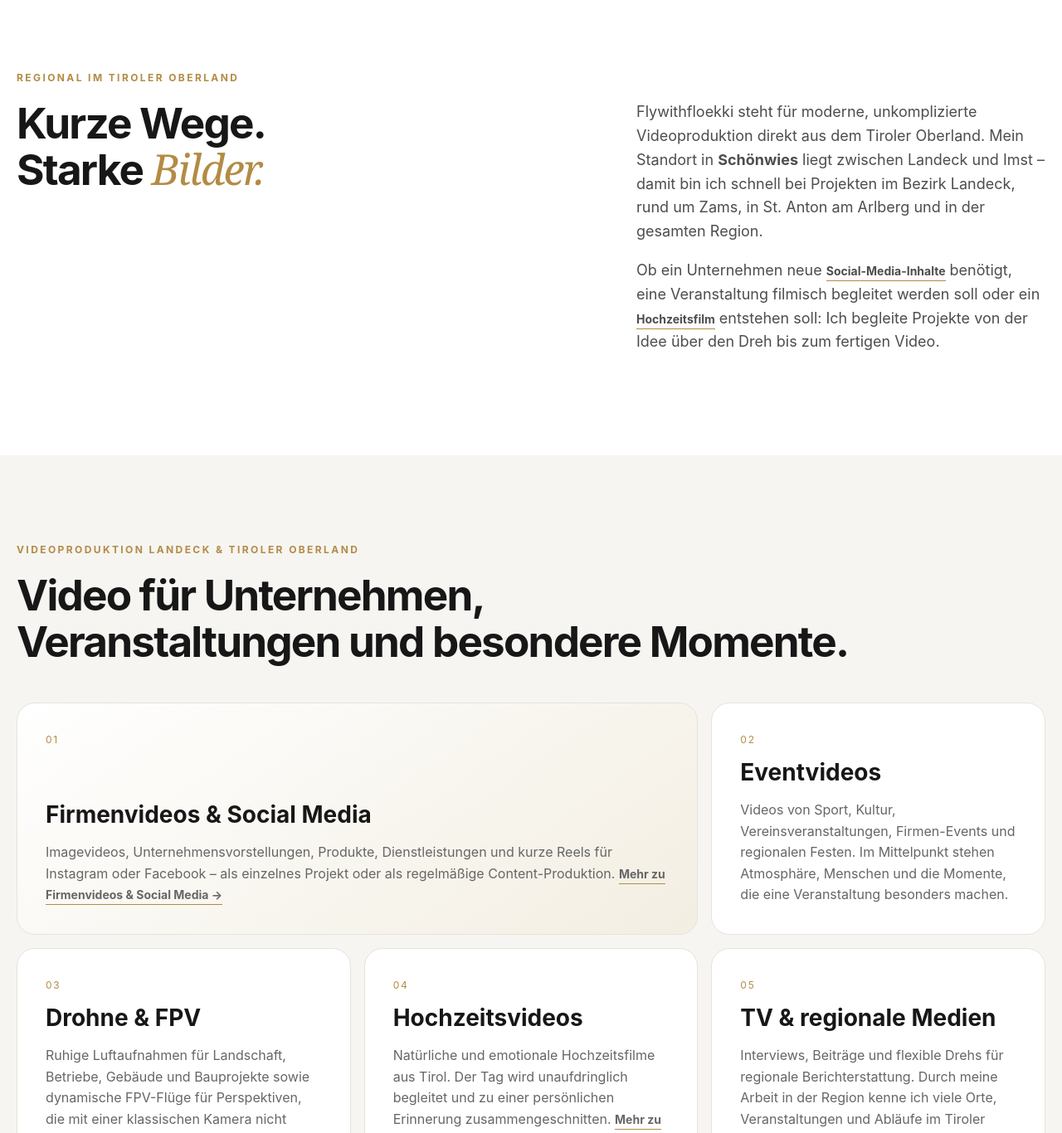
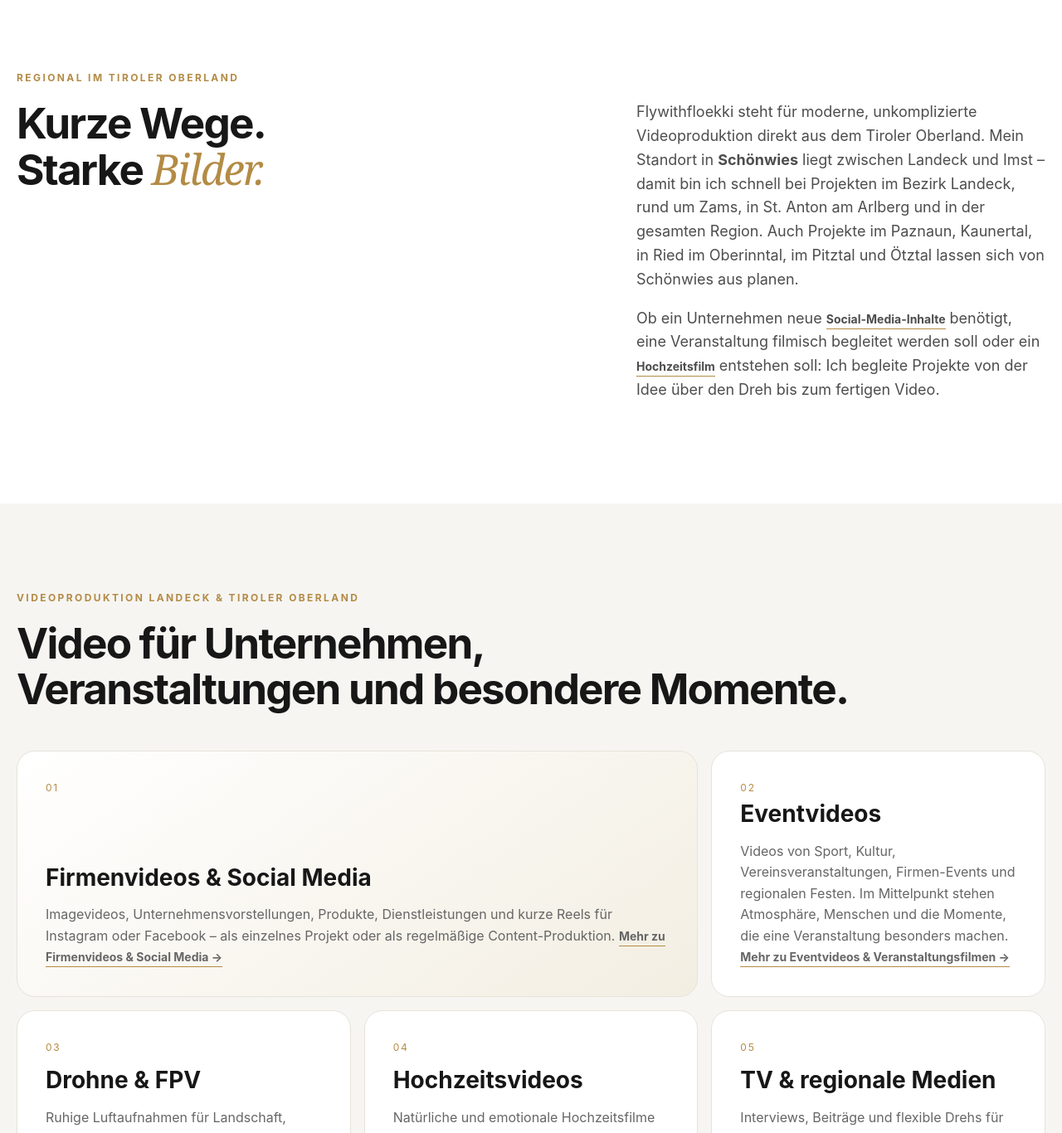
Before and after one commit to hasimarkl-cloud/flywithfloekki-website, a plain HTML site: page videograf-landeck-tiroler-oberland.html in a window 1280 px wide. Shown: the part 820-2186 px from the top of the page at 83% size. Drawn offline with Linux system fonts and the light colour scheme.

Commit message:
Individuelle Referenztexte und lokale SEO-Bezüge: videograf-landeck-tiroler-oberland.html

```diff
--- a/videograf-landeck-tiroler-oberland.html
+++ b/videograf-landeck-tiroler-oberland.html
@@ -12,7 +12,7 @@
   <meta property="og:type" content="website">
   <meta property="og:url" content="https://flywithfloekki.at/videograf-landeck-tiroler-oberland.html">
   <meta property="og:image" content="https://flywithfloekki.at/assets/logo.png">
-  <link rel="stylesheet" href="styles.css?v=20261118-leistungen">
+  <link rel="stylesheet" href="styles.css?v=20261118-referenzen">
   <script type="application/ld+json">
   {
     "@context": "https://schema.org",
@@ -91,7 +91,7 @@
       <div class="intro-grid">
         <h2>Kurze Wege.<br>Starke <em>Bilder.</em></h2>
         <div>
-          <p>Flywithfloekki steht für moderne, unkomplizierte Videoproduktion direkt aus dem Tiroler Oberland. Mein Standort in <strong>Schönwies</strong> liegt zwischen Landeck und Imst – damit bin ich schnell bei Projekten im Bezirk Landeck, rund um Zams, in St. Anton am Arlberg und in der gesamten Region.</p>
+          <p>Flywithfloekki steht für moderne, unkomplizierte Videoproduktion direkt aus dem Tiroler Oberland. Mein Standort in <strong>Schönwies</strong> liegt zwischen Landeck und Imst – damit bin ich schnell bei Projekten im Bezirk Landeck, rund um Zams, in St. Anton am Arlberg und in der gesamten Region. Auch Projekte im Paznaun, Kaunertal, in Ried im Oberinntal, im Pitztal und Ötztal lassen sich von Schönwies aus planen.</p>
           <p>Ob ein Unternehmen neue <a class="text-link" href="/firmenvideo-social-media-tirol.html">Social-Media-Inhalte</a> benötigt, eine Veranstaltung filmisch begleitet werden soll oder ein <a class="text-link" href="/hochzeitsvideograf-tirol.html">Hochzeitsfilm</a> entstehen soll: Ich begleite Projekte von der Idee über den Dreh bis zum fertigen Video.</p>
         </div>
       </div>
@@ -112,7 +112,7 @@
           <article class="card">
             <span class="card-number">02</span>
             <h3>Eventvideos</h3>
-            <p>Videos von Sport, Kultur, Vereinsveranstaltungen, Firmen-Events und regionalen Festen. Im Mittelpunkt stehen Atmosphäre, Menschen und die Momente, die eine Veranstaltung besonders machen.</p>
+            <p>Videos von Sport, Kultur, Vereinsveranstaltungen, Firmen-Events und regionalen Festen. Im Mittelpunkt stehen Atmosphäre, Menschen und die Momente, die eine Veranstaltung besonders machen. <a class="text-link" href="/eventvideo-tirol.html">Mehr zu Eventvideos &amp; Veranstaltungsfilmen →</a></p>
           </article>
           <article class="card">
             <span class="card-number">03</span>
```
